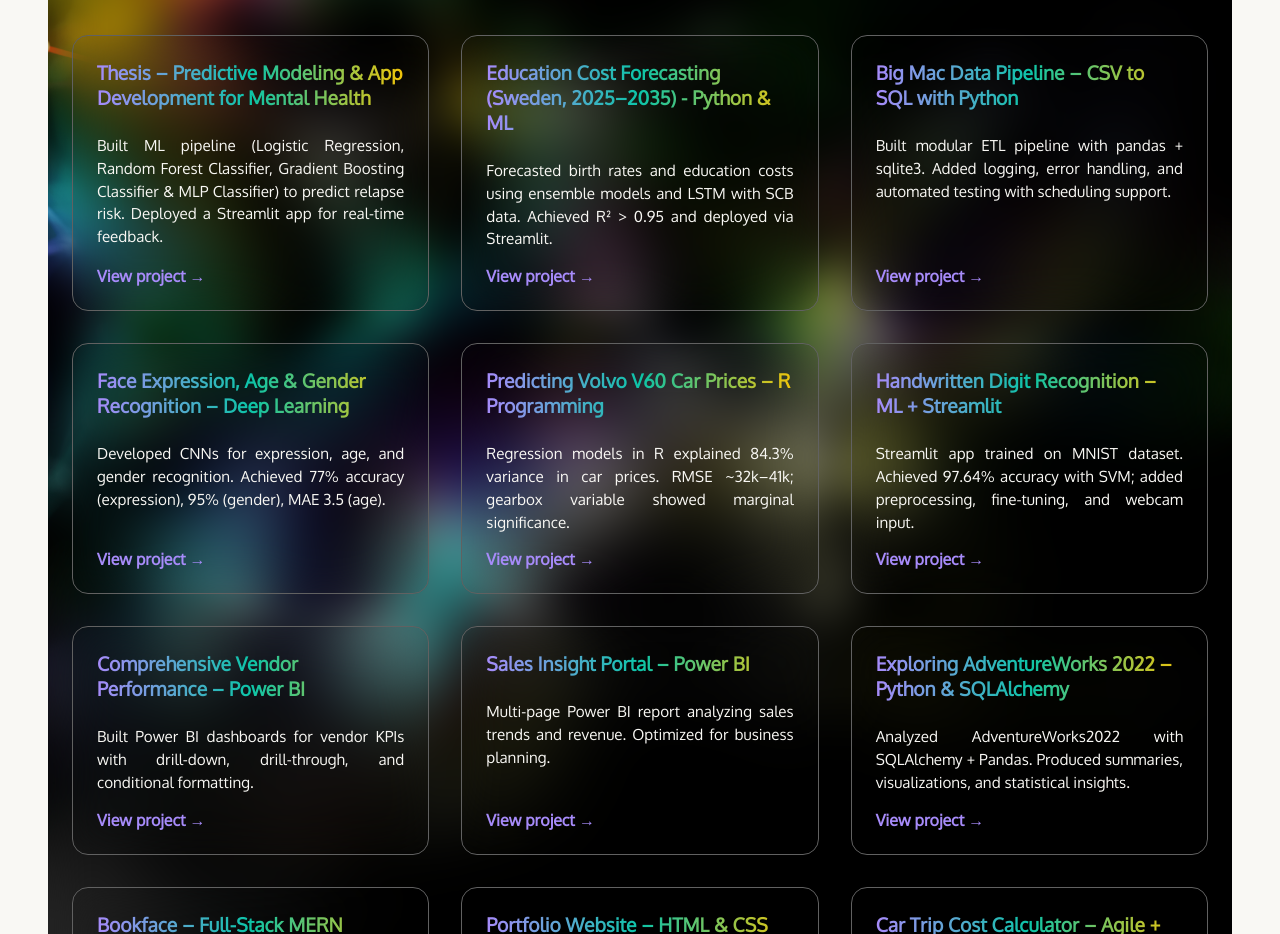
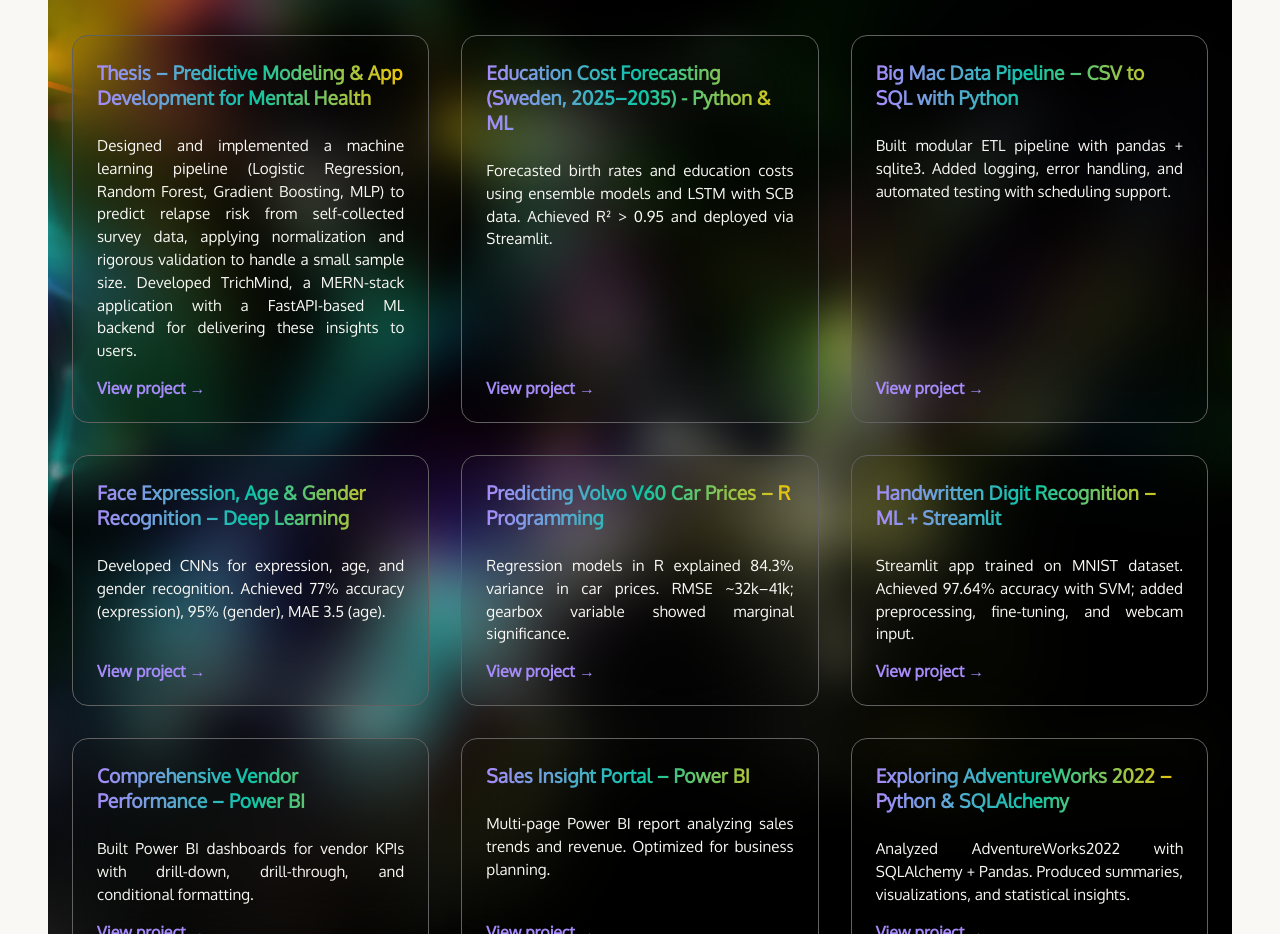
Before and after one commit to girlierazon84/Portfolio, a React (Create React App) app in the folder client/: page / in a window 1280 px wide. Shown: the part 4720-5654 px from the top of the page. Built offline with nearby package versions, Linux system fonts and the light colour scheme; no server answers.

Commit message:
fix: enhance project description for Thesis project to clarify ML pipeline implementation and application details

```diff
--- a/client/src/components/Project.tsx
+++ b/client/src/components/Project.tsx
@@ -160,7 +160,7 @@ const projects: Project[] = [
         title: "Thesis – Predictive Modeling & App Development for Mental Health",
         link: "https://github.com/girlierazon84/TrichMind",
         description:
-            "Built ML pipeline (Logistic Regression, Random Forest Classifier, Gradient Boosting Classifier & MLP Classifier) to predict relapse risk. Deployed a Streamlit app for real-time feedback.",
+            "Designed and implemented a machine learning pipeline (Logistic Regression, Random Forest, Gradient Boosting, MLP) to predict relapse risk from self-collected survey data, applying normalization and rigorous validation to handle a small sample size. Developed TrichMind, a MERN-stack application with a FastAPI-based ML backend for delivering these insights to users.",
     },
     {
         title: "Education Cost Forecasting (Sweden, 2025–2035) - Python & ML",
```
